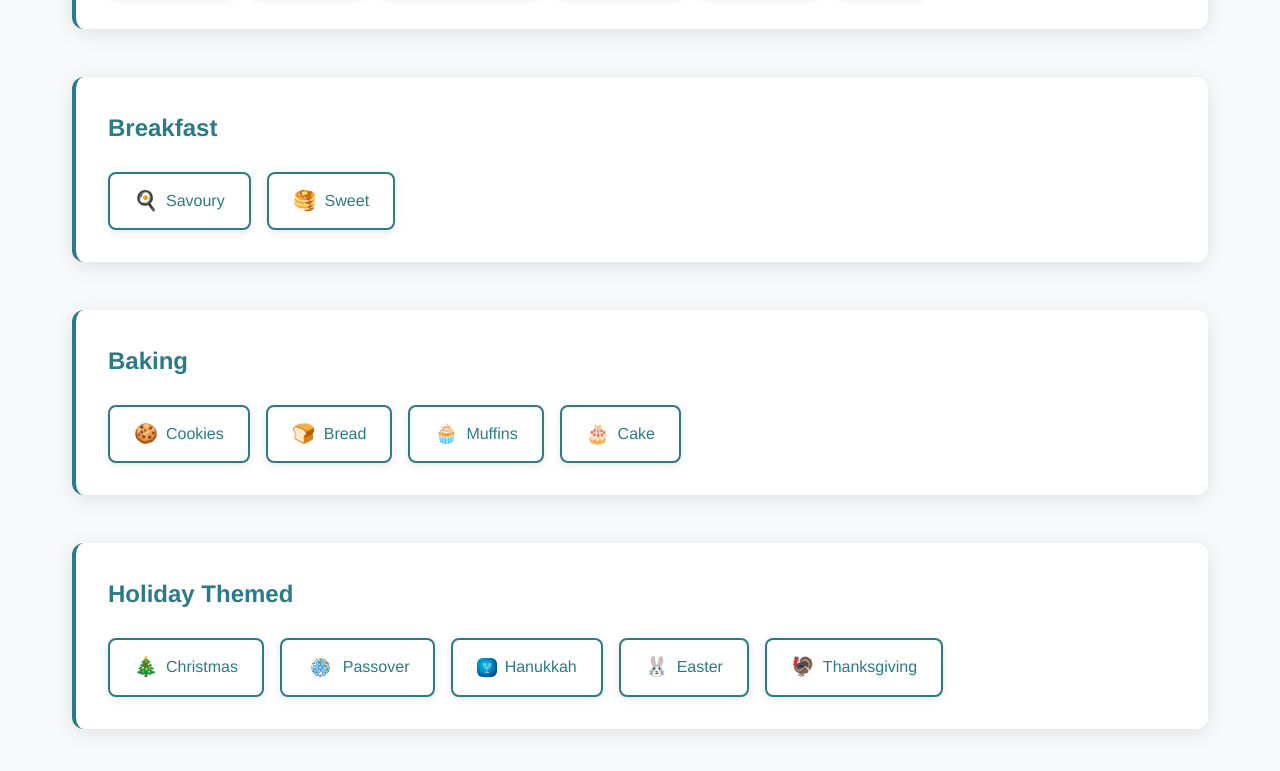
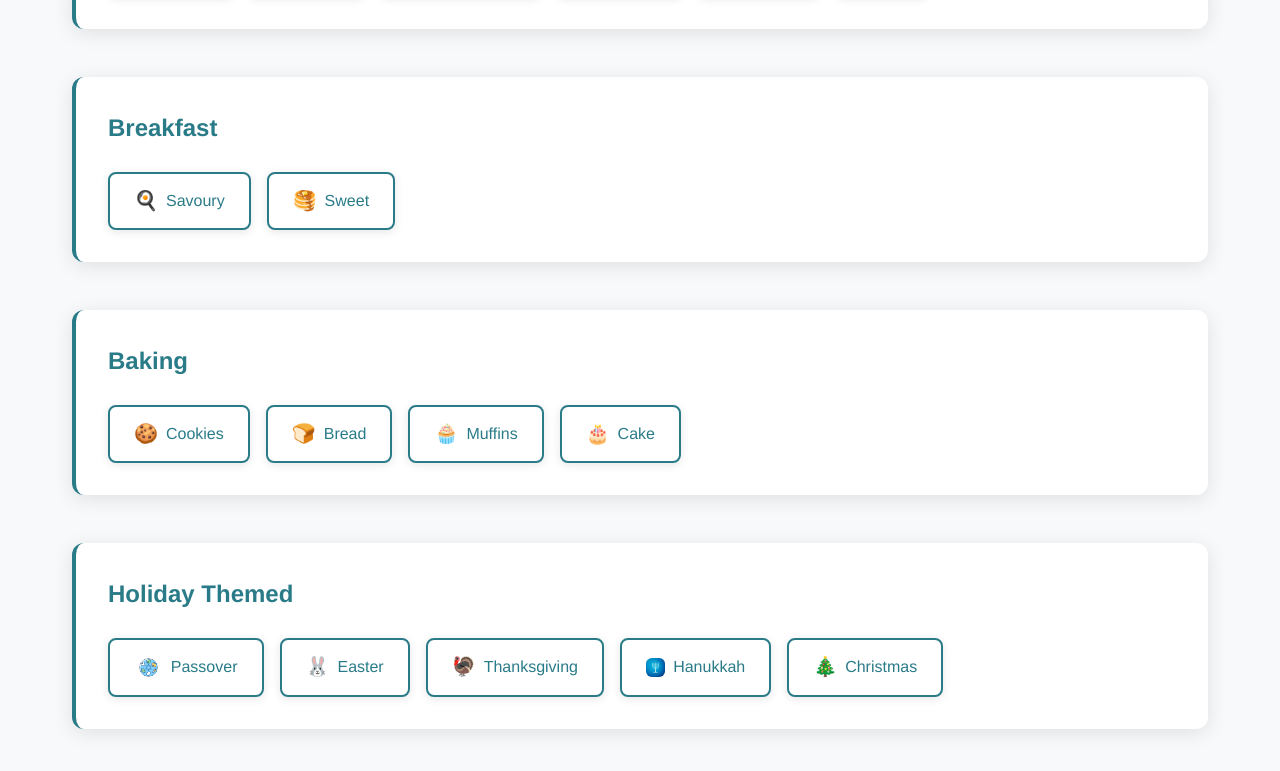
Before and after one commit to toleiko/toleiko.github.io, a plain HTML site: page recipes/index.html in a window 1280 px wide. Shown: the part 799-1570 px from the top of the page. Drawn offline with Linux system fonts and the light colour scheme.

Commit message:
change holiday order

```diff
--- a/recipes/index.html
+++ b/recipes/index.html
@@ -193,11 +193,11 @@
       alignment: 'left',
       spacing: 'normal',
       buttons: [
-        { text: 'Christmas', href: '#', style: 'secondary', size: 'medium', icon: '🎄', tag: 'christmas' },
         { text: 'Passover', href: '#', style: 'secondary', size: 'medium', icon: '<img src="../assets/icons/passover_icon.png" alt="Passover" style="height:1.5em;width:1.5em;border-radius:0.3em;vertical-align:middle;object-fit:cover;">', tag: 'passover' },
+        { text: 'Easter', href: '#', style: 'secondary', size: 'medium', icon: '🐰', tag: 'easter' },
+        { text: 'Thanksgiving', href: '#', style: 'secondary', size: 'medium', icon: '🦃', tag: 'thanksgiving' },
         { text: 'Hanukkah', href: '#', style: 'secondary', size: 'medium', icon: '<img src="../assets/icons/minora_icon.jpeg" alt="Hanukkah" style="height:1em;width:1em;border-radius:0.3em;vertical-align:middle;object-fit:cover;">', tag: 'hanukkah' },
-        { text: 'Easter', href: '#', style: 'secondary', size: 'medium', icon: '🐰', tag: 'easter' },
-        { text: 'Thanksgiving', href: '#', style: 'secondary', size: 'medium', icon: '🦃', tag: 'thanksgiving' }
+        { text: 'Christmas', href: '#', style: 'secondary', size: 'medium', icon: '🎄', tag: 'christmas' }
       ]
     });
 
```
